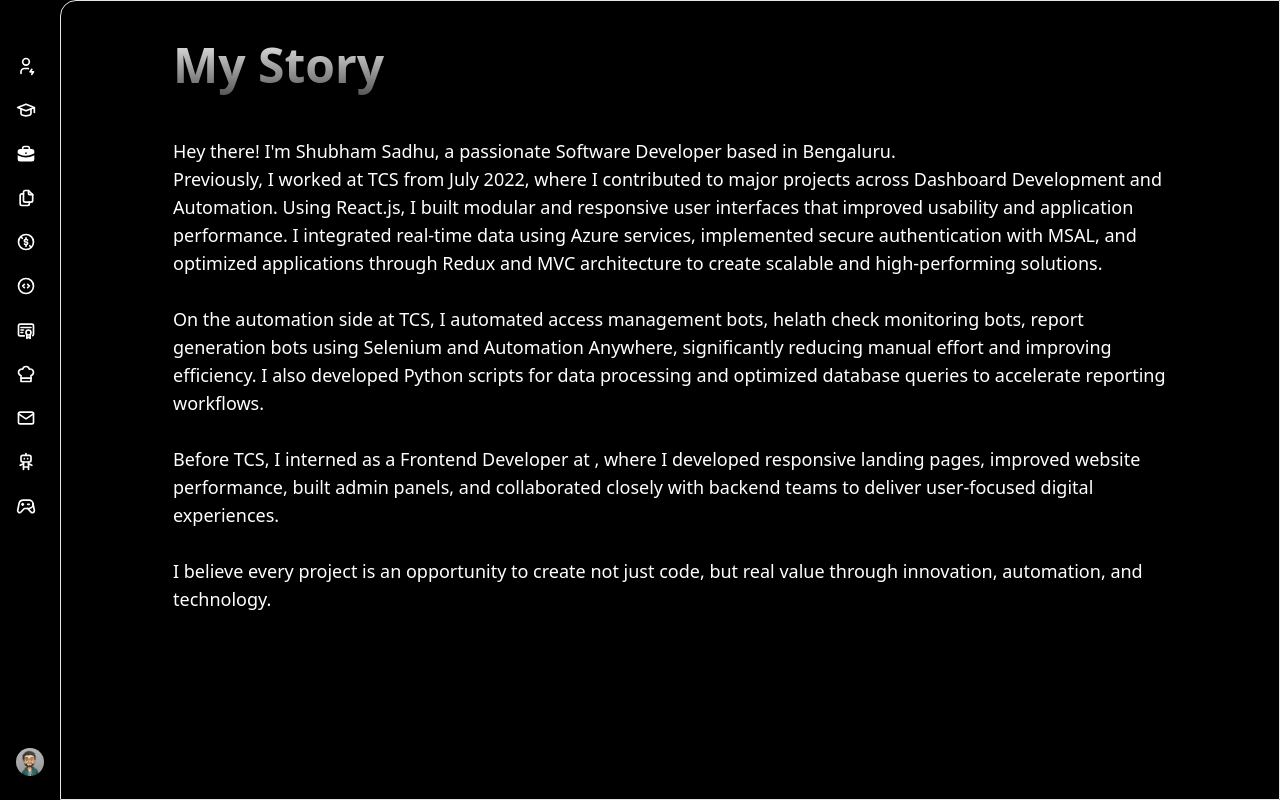
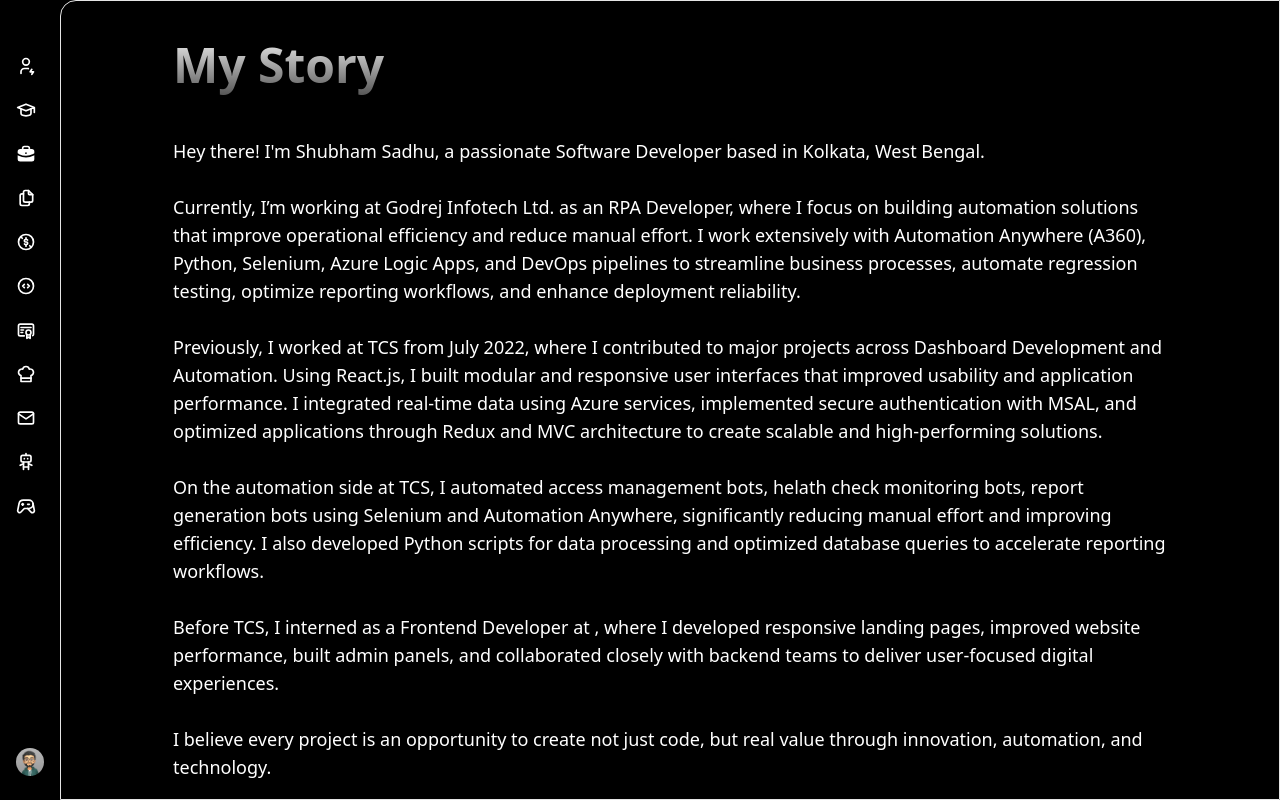
Before and after one commit to shubham3000/my-portfolio, a Next.js app: page /about in a window 1280 px wide. Built offline with nearby package versions, Linux system fonts and the light colour scheme.

Commit message:
update aboutus

```diff
--- a/src/app/about/page.tsx
+++ b/src/app/about/page.tsx
@@ -24,7 +24,17 @@ export default function page() {
             className="text-lg text-white"
           >
             Hey there! I&apos;m Shubham Sadhu, a passionate Software Developer
-            based in Bengaluru.
+            based in Kolkata, West Bengal.
+            <br />
+            <br />
+            Currently, I’m working at Godrej Infotech Ltd. as an RPA Developer,
+            where I focus on building automation solutions that improve
+            operational efficiency and reduce manual effort. I work extensively
+            with Automation Anywhere (A360), Python, Selenium, Azure Logic Apps,
+            and DevOps pipelines to streamline business processes, automate
+            regression testing, optimize reporting workflows, and enhance
+            deployment reliability.
+            <br />
             <br />
             Previously, I worked at TCS from July 2022, where I contributed to
             major projects across Dashboard Development and Automation. Using
```
